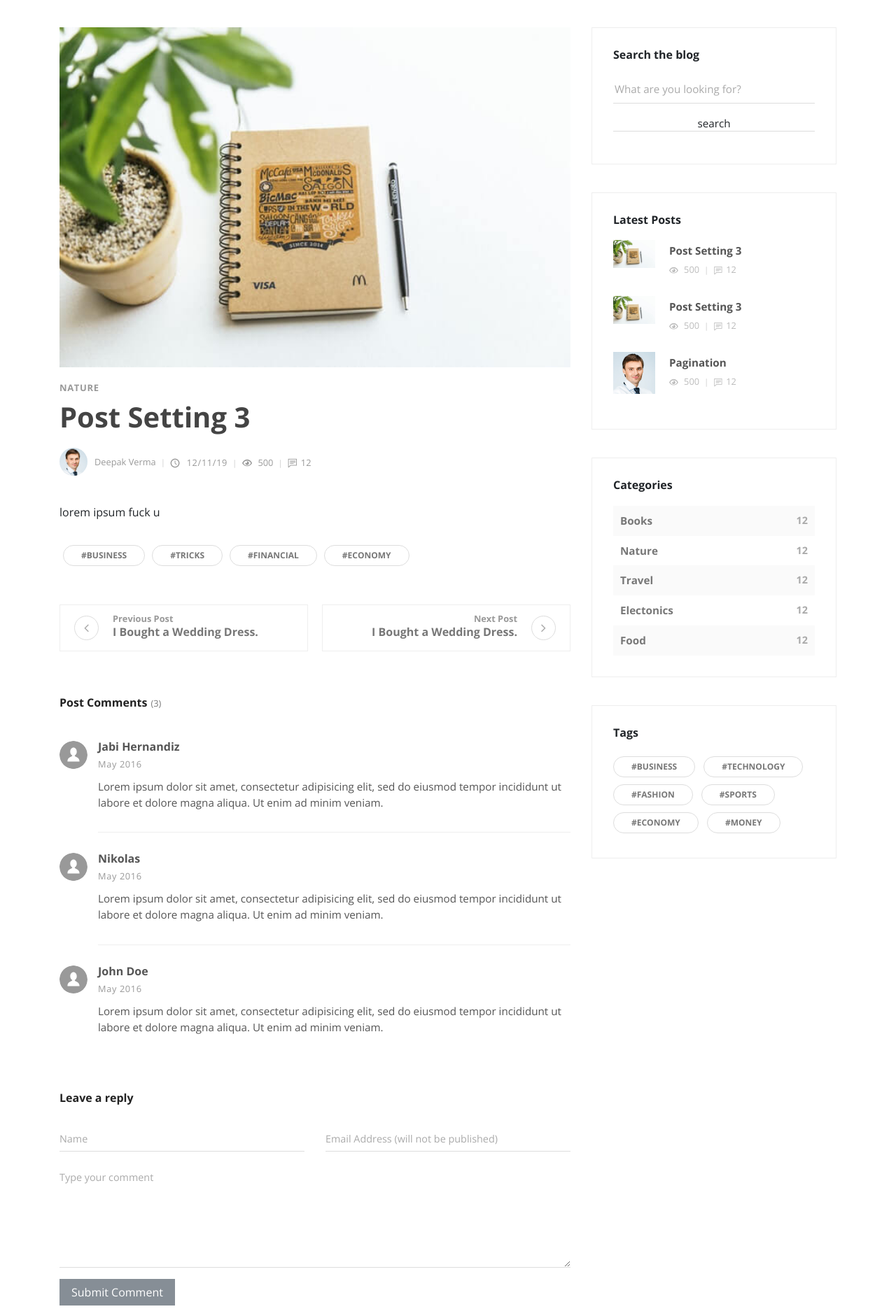
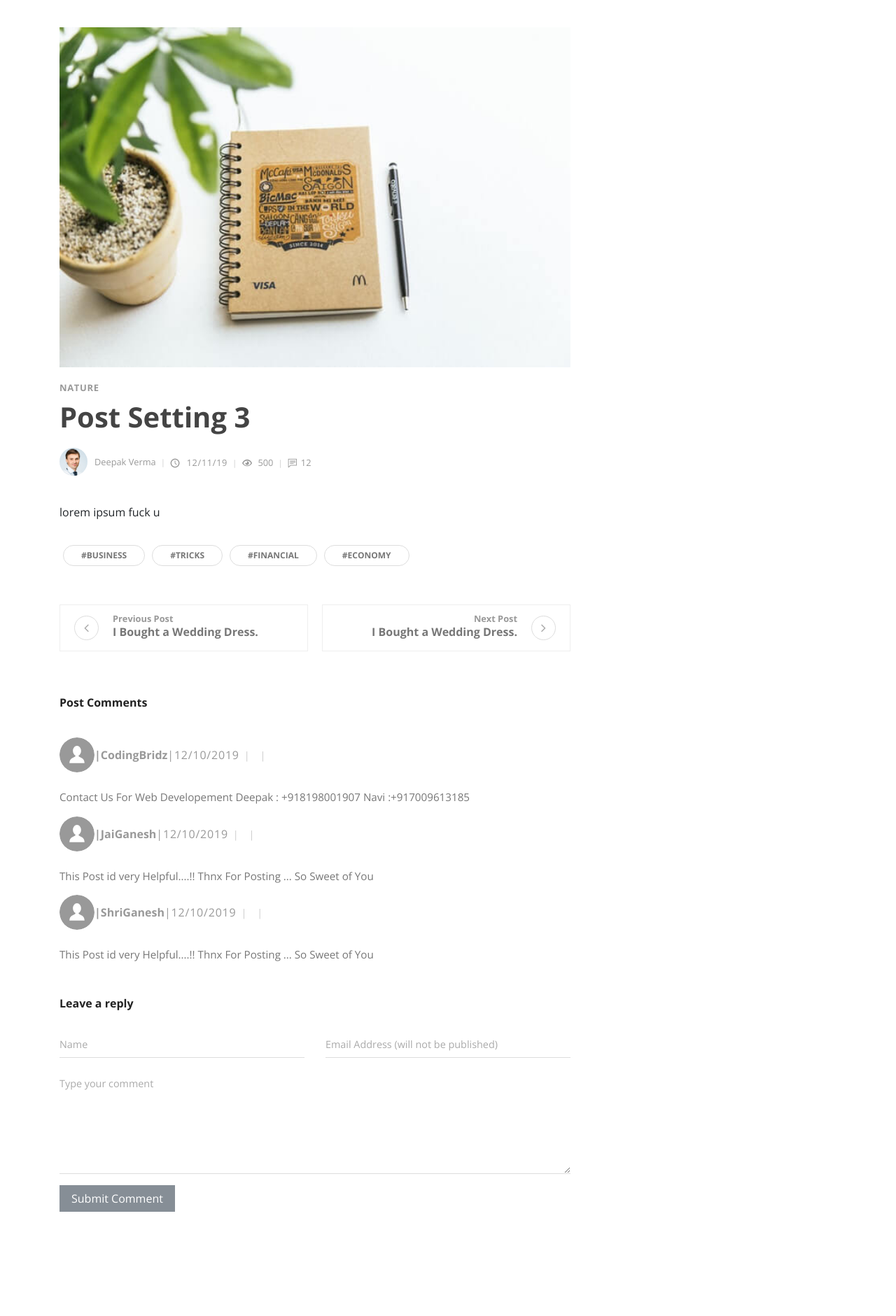
Before and after one commit to CodingBridz/final, a PHP site: page /post.php?post_id=11 in a window 1280 px wide. Shown: the part 107-1988 px from the top of the page at 70% size. Run offline with PHP 8.4, Linux system fonts and the light colour scheme; data comes from the database, SQL or seed files in the repository; both versions use the stored data as it was after the commit.

Commit message:
Comment Showing Done and Kindly Fix Desgine Issue

```diff
--- a/inc/footer.php
+++ b/inc/footer.php
@@ -6,9 +6,15 @@
               <h6 class="text-white">Adavance Blog</h6>
             </div>
             <div class="contact-details">
+              <h4>Narinder Singh</h4>
               <p>#6938 New Subash Nagar, Ludhiana</p>
               <p>Phone: (+91) 700 961 3185</p>
-              <p>Email: <a href="mailto:info@company.com">snavi4551@gamil.com.com</a></p>
+              <p>Email: <a href="mailto:info@company.com">snavi4551@gamil.com</a></p>
+              <hr/>
+              <h4>Deepak Verma</h4>
+              <p>#1637 Daulot Colony, Ludhiana</p>
+              <p>Phone: (+91) 819 800 1907</p>
+              <p>Email: <a href="mailto:info@company.com">deepak.dv818@gamil.com</a></p>
               <ul class="social-menu">
                 <li class="list-inline-item"><a href="#"><i class="fa fa-facebook"></i></a></li>
                 <li class="list-inline-item"><a href="#"><i class="fa fa-twitter"></i></a></li>
@@ -58,7 +64,7 @@
               <p>&copy; 2019. All rights reserved. My Blog site.</p>
             </div>
             <div class="col-md-6 text-right">
-              <p>Template By <a href="https://bootstrapious.com/p/bootstrap-carousel" class="text-white">Navi</a>
+              <p>Template By <a href="https://bootstrapious.com/p/bootstrap-carousel" class="text-white">Navi & Deepak</a>
                 <!-- Please do not remove the backlink to Bootstrap Temple unless you purchase an attribution-free license @ Bootstrap Temple or support us at http://bootstrapious.com/donate. It is part of the license conditions. Thanks for understanding :)                         -->
               </p>
             </div>
--- a/post.php
+++ b/post.php
@@ -64,41 +64,41 @@
                     <div class="icon next"><i class="fa fa-angle-right">   </i></div></a></div>
                 <div class="post-comments">
                   <header>
-                    <h3 class="h6">Post Comments<span class="no-of-comments">(3)</span></h3>
+                    <h3 class="h6">Post Comments<span class="no-of-comments"></span></h3>
                   </header>
+                  </div>
+                  <?php
+                  $c_query = "SELECT * FROM comments WHERE status ='approved' and post_id = $post_id ORDER BY id DESC";
+                  $c_run = mysqli_query($con,$c_query);
+                  if (mysqli_num_rows($c_run) > 0) {
+                  ?>
                   <div class="comment">
+                    <?php
+                    while ($c_row = mysqli_fetch_array($c_run)) {
+                     $c_id = $c_row['id'];
+                     $c_name = $c_row['name'];
+                     $c_username = $c_row['username'];
+                     $c_image = $c_row['image'];
+                     $c_comment = $c_row['comment'];
+                     $c_date = $c_row['date'];
+                    ?>
                     <div class="comment-header d-flex justify-content-between">
                       <div class="user d-flex align-items-center">
-                        <div class="image"><img src="img/user.svg" alt="..." class="img-fluid rounded-circle"></div>
-                        <div class="title"><strong>Jabi Hernandiz</strong><span class="date">May 2016</span></div>
+                        <div class="image"><img src="img/<?php echo $c_image; ?>"alt="..." class="img-fluid rounded-circle" height="50" width="50"></div>
+                        <div class="title"><strong>|<?php echo ucfirst($c_username); ?></strong><span class="date">|<?php echo $c_date; ?></span></div>
                       </div>
                     </div>
+                    <br/>
                     <div class="comment-body">
-                      <p>Lorem ipsum dolor sit amet, consectetur adipisicing elit, sed do eiusmod tempor incididunt ut labore et dolore magna aliqua. Ut enim ad minim veniam.</p>
+                      <p><?php echo $c_comment; ?></p>
                     </div>
+                    <?php
+                  }
+                    ?>
                   </div>
-                  <div class="comment">
-                    <div class="comment-header d-flex justify-content-between">
-                      <div class="user d-flex align-items-center">
-                        <div class="image"><img src="img/user.svg" alt="..." class="img-fluid rounded-circle"></div>
-                        <div class="title"><strong>Nikolas</strong><span class="date">May 2016</span></div>
-                      </div>
-                    </div>
-                    <div class="comment-body">
-                      <p>Lorem ipsum dolor sit amet, consectetur adipisicing elit, sed do eiusmod tempor incididunt ut labore et dolore magna aliqua. Ut enim ad minim veniam.</p>
-                    </div>
-                  </div>
-                  <div class="comment">
-                    <div class="comment-header d-flex justify-content-between">
-                      <div class="user d-flex align-items-center">
-                        <div class="image"><img src="img/user.svg" alt="..." class="img-fluid rounded-circle"></div>
-                        <div class="title"><strong>John Doe</strong><span class="date">May 2016</span></div>
-                      </div>
-                    </div>
-                    <div class="comment-body">
-                      <p>Lorem ipsum dolor sit amet, consectetur adipisicing elit, sed do eiusmod tempor incididunt ut labore et dolore magna aliqua. Ut enim ad minim veniam.</p>
-                    </div>
-                  </div>
+                  <?php
+                }
+                  ?>
                 </div>
                 <div class="add-comment">
                   <header>
```
Also changed, not shown: DB/blog.sql (+41 -1 lines).
